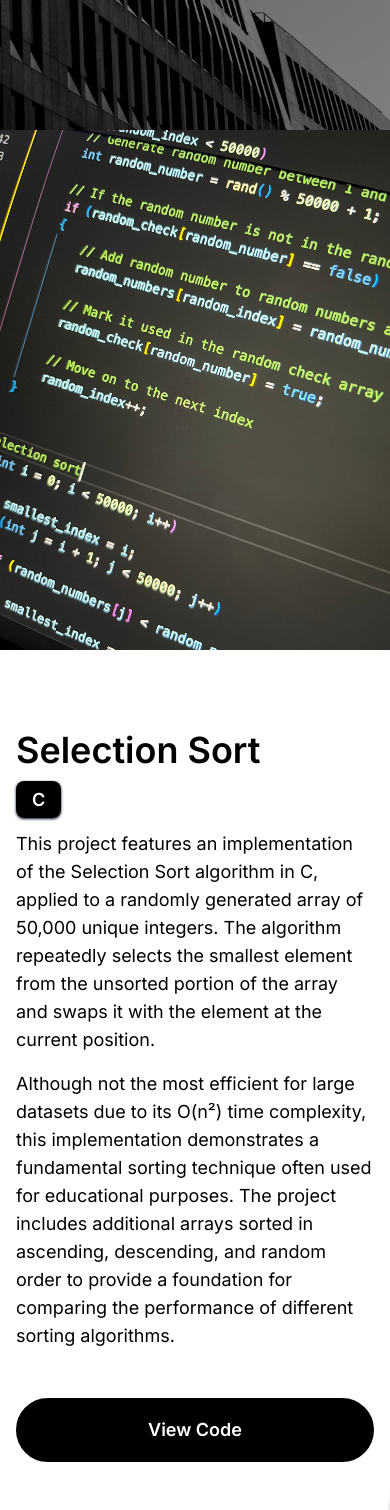
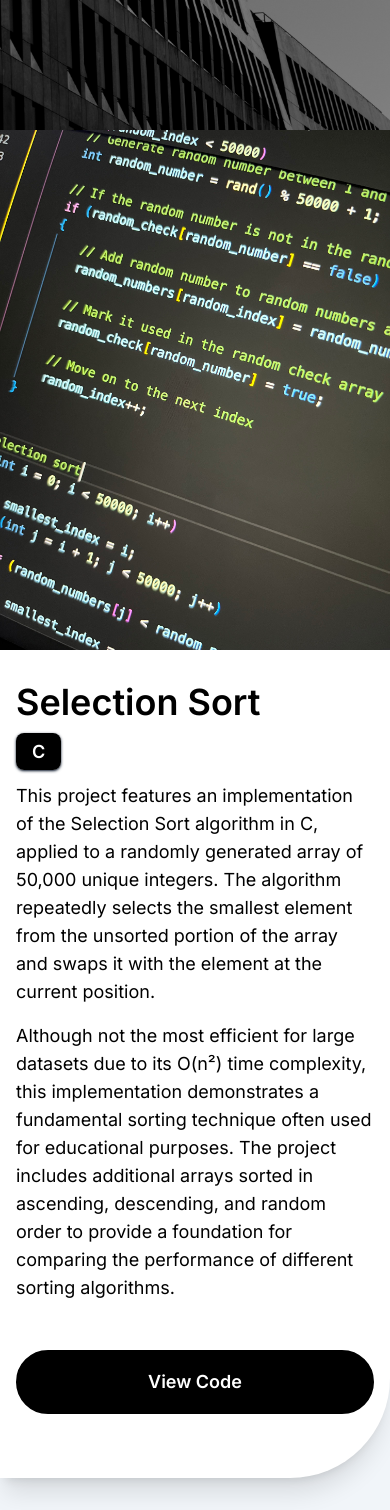
Before and after one commit to dj4815/hello, a React (Vite) app: page /hello/projects in a window 390 px wide. Shown: the part 432-1942 px from the top of the page. Built offline with nearby package versions, Linux system fonts and the light colour scheme.

Commit message:
layout changes

```diff
--- a/src/components/Home.jsx
+++ b/src/components/Home.jsx
@@ -12,7 +12,7 @@ export default function Home() {
         buttonText={["View Resume", "View Projects"]}
         buttonVariants={["bluePrimary", "blueSecondary"]}
         noTopPadding={true}
-        roundedCornerClass="rounded-br-[100px] xl:rounded-tr-[100px] xl:rounded-tl-[100px]"
+        roundedCornerClass="rounded-br-[100px]"
       >
         {/* <img src="./assets/me.jpg" /> */}
         <p className="text-lg">
--- a/src/components/Image.jsx
+++ b/src/components/Image.jsx
@@ -2,7 +2,7 @@ import Heading1 from "./Heading1";
 
 export default function Image({ image, heading1Style, heading1 }) {
   return (
-    <div className="relative w-full h-full object-cover overflow-hidden mb-4">
+    <div className="relative w-full h-full object-cover overflow-hidden">
       <img
         src={image}
         className="w-full h-full object-cover object-center"
--- a/src/components/Projects.jsx
+++ b/src/components/Projects.jsx
@@ -17,7 +17,7 @@ export default function Projects() {
         buttonText={["View Code"]}
         buttonVariants={["blackPrimary"]}
         buttonLinks={["https://github.com/dj4815/selection-sort"]}
-        roundedCornerClass="rounded-br-[100px] xl:rounded-tr-[100px] xl:rounded-tl-[100px]"
+        roundedCornerClass="rounded-br-[100px]"
         noTopPadding={true}
       >
         <h2 className="text-4xl font-bold mb-4">Selection Sort</h2>
@@ -48,7 +48,7 @@ export default function Projects() {
         buttonVariants={["blackPrimary", "blackSecondary"]}
         buttonLinks={["https://github.com/dj4815/indigo-and-orange"]}
         reverse={true}
-        roundedCornerClass="rounded-bl-[100px] xl:rounded-tr-[100px] xl:rounded-tl-[100px]"
+        roundedCornerClass="rounded-bl-[100px]"
       >
         <h2 className="text-4xl font-bold mb-4">Website: Indigo and Orange</h2>
         <span className="bg-white text-[#0081A3] font-semibold text-lg rounded-lg px-4 py-2 mr-2 shadow shadow-slate-700">
@@ -78,7 +78,7 @@ export default function Projects() {
         buttonText={["View Code"]}
         buttonVariants={["blackPrimary"]}
         buttonLinks={["https://github.com/dj4815/calc-u-later"]}
-        roundedCornerClass="rounded-br-[100px] xl:rounded-tr-[100px] xl:rounded-tl-[100px]"
+        roundedCornerClass="rounded-br-[100px]"
       >
         <h2 className="text-4xl font-bold mb-4">Calc-U-Later</h2>
         <span className="bg-black text-white font-semibold text-lg rounded-lg px-4 py-2 shadow shadow-slate-700">
@@ -108,7 +108,7 @@ export default function Projects() {
         buttonVariants={["blackPrimary", "blackSecondary"]}
         buttonLinks={["https://github.com/dj4815/random-pokemon"]}
         reverse={true}
-        roundedCornerClass="rounded-bl-[100px] xl:rounded-tr-[100px] xl:rounded-tl-[100px]"
+        roundedCornerClass="rounded-bl-[100px]"
       >
         <h2 className="text-4xl font-bold mb-4">Random Pokémon Generator </h2>
         <span className="bg-white text-[#0081A3] font-semibold text-lg rounded-lg px-4 py-2 mr-2 shadow shadow-slate-700">
@@ -141,7 +141,7 @@ export default function Projects() {
         buttonText={["View Code", "Live Demo"]}
         buttonVariants={["blackPrimary", "blackSecondary"]}
         buttonLinks={["https://github.com/dj4815/color-boxes"]}
-        roundedCornerClass="rounded-br-[100px] xl:rounded-tr-[100px] xl:rounded-tl-[100px]"
+        roundedCornerClass="rounded-br-[100px]"
       >
         <h2 className="text-4xl font-bold mb-4">Color Boxes</h2>
         <span className="bg-white text-[#0081A3] font-semibold text-lg rounded-lg px-4 py-2 mr-2 shadow shadow-slate-700">
@@ -181,7 +181,7 @@ export default function Projects() {
         image="./assets/phonebook.jpg"
         buttonText={["View Code"]}
         buttonVariants={["blackPrimary"]}
-        roundedCornerClass="rounded-bl-[100px] xl:rounded-tr-[100px] xl:rounded-tl-[100px]"
+        roundedCornerClass="rounded-bl-[100px]"
         reverse={true}
       >
         <h2 className="text-4xl font-bold mb-4">Phonebook</h2>
@@ -218,7 +218,7 @@ export default function Projects() {
         buttonText={["View Code", "Live Demo"]}
         buttonVariants={["blackPrimary", "blackSecondary"]}
         buttonLinks={["https://github.com/dj4815/random-color-generator"]}
-        roundedCornerClass="rounded-br-[100px] xl:rounded-tr-[100px] xl:rounded-tl-[100px]"
+        roundedCornerClass="rounded-br-[100px]"
       >
         <h2 className="text-4xl font-bold mb-4">Random Color Generator</h2>
         <span className="bg-[#e34c26] text-white font-semibold text-lg rounded-lg px-4 py-2 mr-2 shadow shadow-slate-700">
--- a/src/components/Section.jsx
+++ b/src/components/Section.jsx
@@ -20,28 +20,29 @@ export default function Section({
         noTopPadding ? "pt-0 xl:pt-16" : "pt-16"
       }`}
     >
+      <div className="max-w-screen-xl mx-auto">
+        {/* Combined wrapper for image and text */}
         <div
-        className={`max-w-screen-xl mx-auto flex flex-col xl:flex-row items-start ${
+          className={`flex flex-col xl:flex-row ${
             reverse ? "xl:flex-row-reverse" : ""
-        } lg:gap-4`}
+          } w-full`}
         >
-        <div className="bg-white flex-1 flex justify-center lg:justify-end">
-          <div className="w-full h-full">
+          {/* Image Section */}
+          <div className="flex-1 bg-white flex justify-center items-center">
             <Image
               image={image}
               heading1={heading1}
               heading1Style={heading1Style}
             />
           </div>
-        </div>
 
+          {/* Text Section */}
           <div
-          className={`flex-1 bg-white mt-0 xl:ml-4 pt-16 pb-32 pl-4 pr-4 lg:px-16 lg:py-16 flex flex-col items-start justify-center text-left shadow-xl ${roundedCornerClass}`}
+            className={`flex-1 bg-white pt-8 pb-16 px-4 lg:px-16 lg:py-16 flex flex-col items-start justify-center text-left shadow-xl ${roundedCornerClass}`}
           >
             <div className="space-y-4 text-black">{children}</div>
             {content}
             <div className="flex flex-col lg:flex-row lg:gap-4 mt-8 lg:mt-4 w-full">
-            {/* Mapping over the buttonVariants array, giving each button a style and a text, as well as a key */}
               {buttonVariants.map((variant, index) => (
                 <a
                   key={index}
@@ -51,7 +52,6 @@ export default function Section({
                   className="w-full lg:w-auto"
                 >
                   <Button
-                  key={index}
                     text={buttonText[index]}
                     variant={variant}
                     className="w-full lg:w-auto"
@@ -62,5 +62,6 @@ export default function Section({
           </div>
         </div>
       </div>
+    </div>
   );
 }
```
Lines whose indentation alone changed are shown as unchanged.
